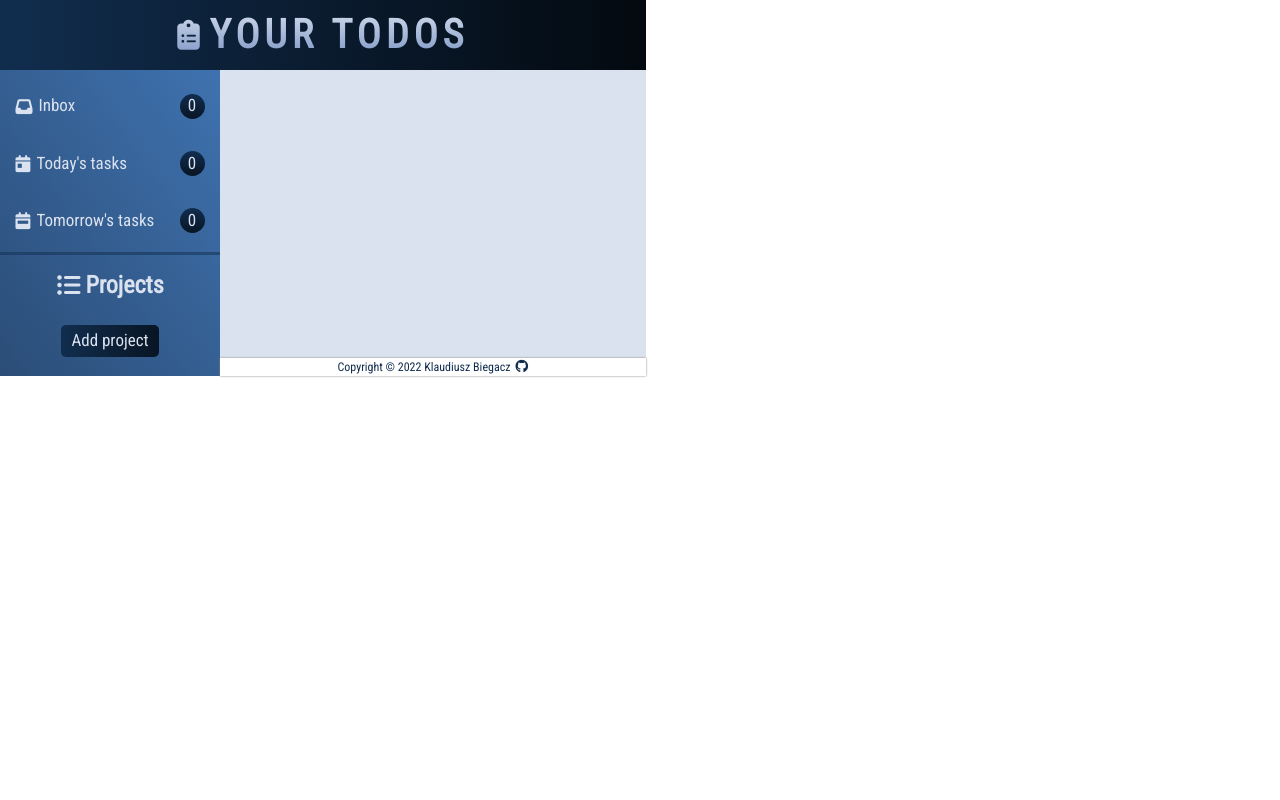
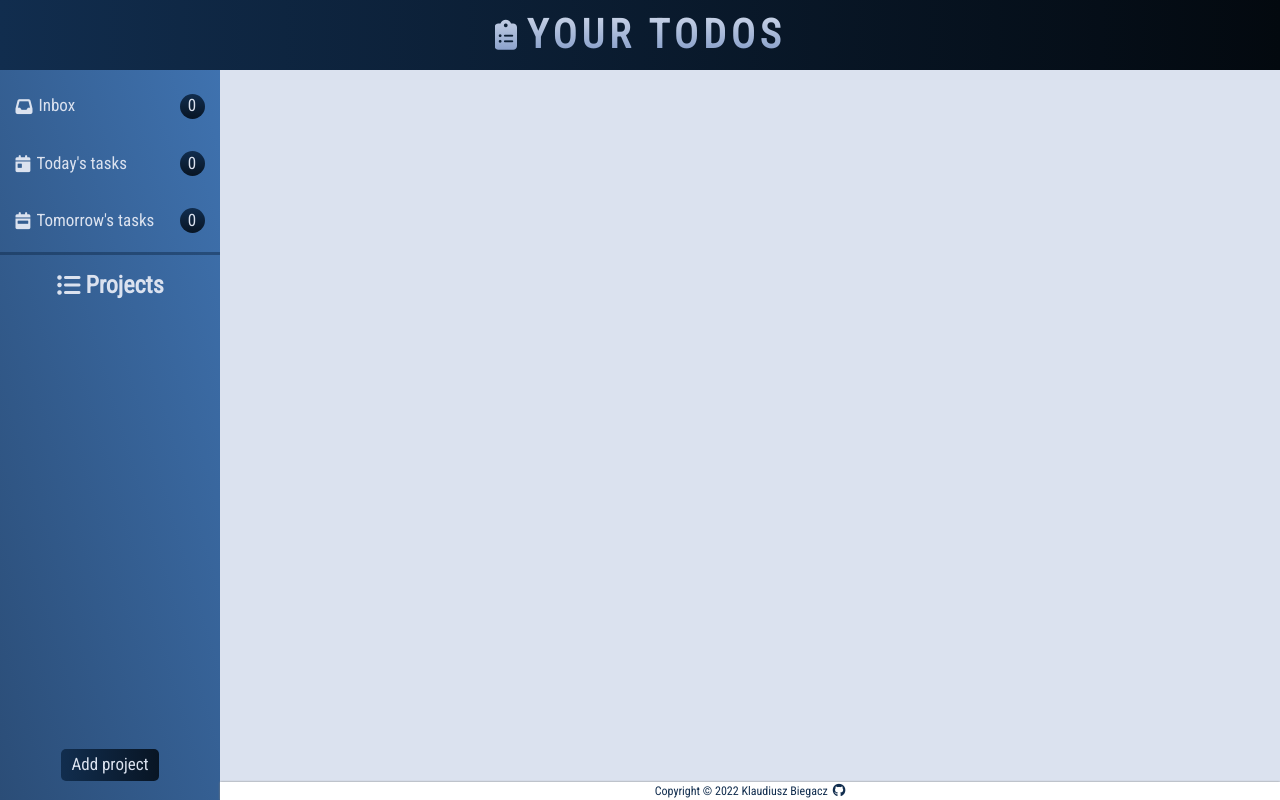
Before and after one commit to KlaudiuszB5528/Your-TODOS_v2, a React (Vite) app: page / in a window 1280 px wide. Built offline with nearby package versions, Linux system fonts and the light colour scheme.

Commit message:
more mozilla fixes

```diff
--- a/src/main.css
+++ b/src/main.css
@@ -88,7 +88,8 @@ h6 {
 }
 
 #root {
-  height: 100%;
+  min-height: 100%;
+  min-width: 100%;
   display: grid;
   grid-template-columns: minmax(22rem, 17%) 1fr;
   grid-template-rows: auto 1fr auto;
--- a/src/scss/layout/_layout.scss
+++ b/src/scss/layout/_layout.scss
@@ -1,7 +1,8 @@
 @use "../abstracts/variables" as *;
 
 #root {
-  height: 100%;
+  min-height: 100%;
+  min-width: 100%;
   display: grid;
   grid-template-columns: minmax(22rem, 17%) 1fr;
   grid-template-rows: auto 1fr auto;
```
Also changed, not shown: 1 other file (tests, documents, lock files or other folders).
